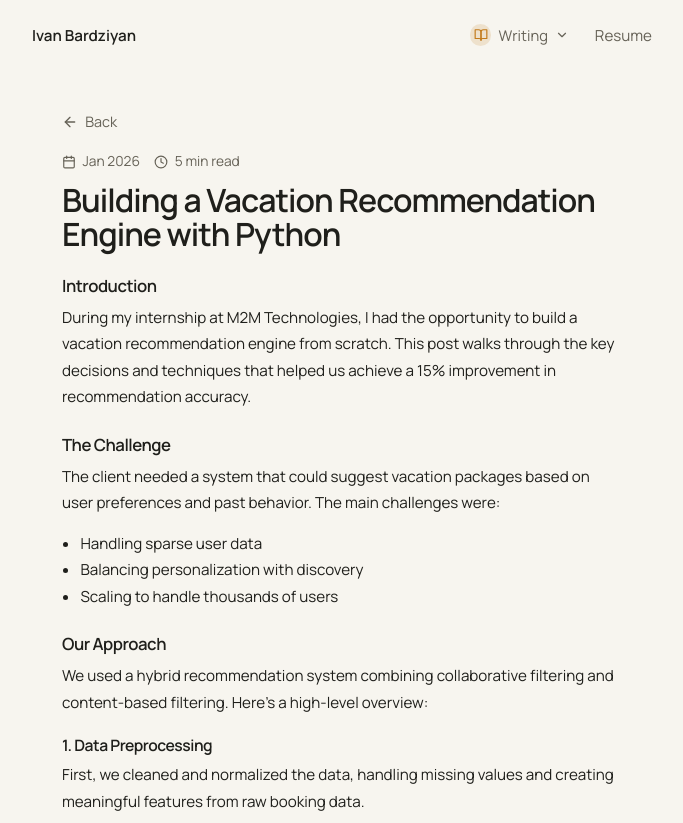
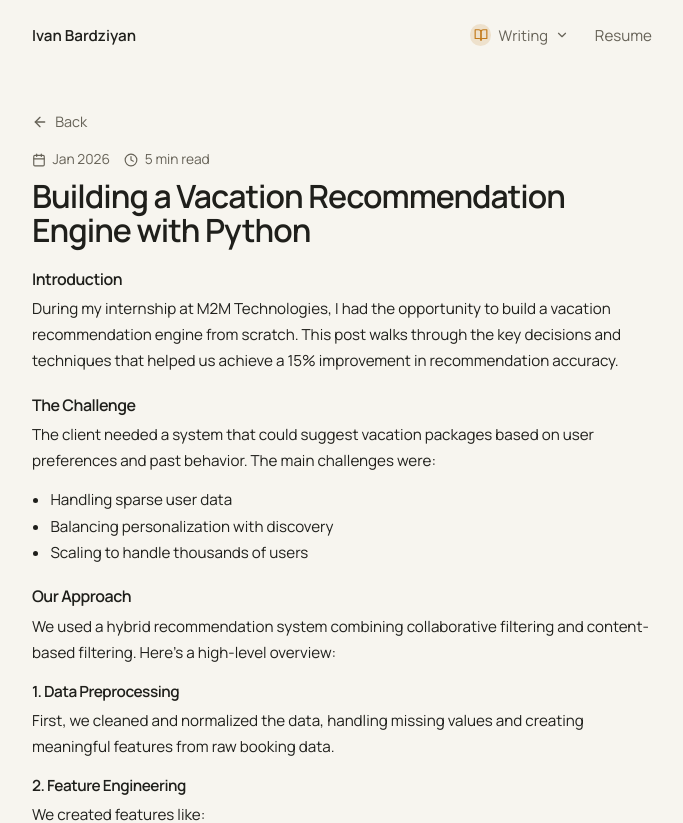
Before and after one commit to ivanbard/my-portfolio, a React (Vite) app: page /blog/building-recommendation-engine in a window 1280 px wide. Shown: the top 823 px of the page, without its empty margins (298-981 px from the left). Built offline with nearby package versions, Linux system fonts and the light colour scheme.

Commit message:
formatting fixes and sync across pages

```diff
--- a/src/App.css
+++ b/src/App.css
@@ -9,3 +9,8 @@
 .content {
   min-height: calc(100vh - 120px);
 }
+
+.route-transition {
+  min-height: inherit;
+  will-change: opacity, transform;
+}
--- a/src/App.jsx
+++ b/src/App.jsx
@@ -1,5 +1,6 @@
 import { useEffect } from 'react';
 import { BrowserRouter as Router, Routes, Route, useLocation } from 'react-router-dom';
+import { AnimatePresence, motion as Motion, useReducedMotion } from 'framer-motion';
 import Navbar from './components/Navbar';
 import LandingPage from './components/LandingPage';
 import ProjectsPage from './components/ProjectsPage';
@@ -19,6 +20,49 @@ function ScrollToTop() {
   return null;
 }
 
+function AnimatedRoutes() {
+  const location = useLocation();
+  const prefersReducedMotion = useReducedMotion();
+
+  const transition = prefersReducedMotion
+    ? { duration: 0.12, ease: 'easeOut' }
+    : { duration: 0.18, ease: [0.22, 1, 0.36, 1] };
+
+  const variants = prefersReducedMotion
+    ? {
+        initial: { opacity: 0 },
+        animate: { opacity: 1 },
+        exit: { opacity: 0 },
+      }
+    : {
+        initial: { opacity: 0, y: 6 },
+        animate: { opacity: 1, y: 0 },
+        exit: { opacity: 0, y: -4 },
+      };
+
+  return (
+    <AnimatePresence mode="wait" initial={false}>
+      <Motion.div
+        key={location.pathname}
+        className="route-transition"
+        initial="initial"
+        animate="animate"
+        exit="exit"
+        variants={variants}
+        transition={transition}
+      >
+        <Routes location={location}>
+          <Route path="/" element={<LandingPage />} />
+          <Route path="/projects" element={<ProjectsPage />} />
+          <Route path="/blog" element={<BlogPage />} />
+          <Route path="/blog/:slug" element={<BlogPost />} />
+          <Route path="/about" element={<AboutPage />} />
+        </Routes>
+      </Motion.div>
+    </AnimatePresence>
+  );
+}
+
 function App() {
   return (
     <Router>
@@ -26,13 +70,7 @@ function App() {
       <div className="app-wrapper">
         <Navbar />
         <main className="content">
-          <Routes>
-            <Route path="/" element={<LandingPage />} />
-            <Route path="/projects" element={<ProjectsPage />} />
-            <Route path="/blog" element={<BlogPage />} />
-            <Route path="/blog/:slug" element={<BlogPost />} />
-            <Route path="/about" element={<AboutPage />} />
-          </Routes>
+          <AnimatedRoutes />
         </main>
       </div>
     </Router>
--- a/src/components/AboutPage.jsx
+++ b/src/components/AboutPage.jsx
@@ -51,7 +51,7 @@ export default function AboutPage() {
                   <p>{item.organization}</p>
                 </div>
                 <p className="about-experience-period">
-                  {item.period} · {item.location}
+                  {item.period} {'·'} {item.location}
                 </p>
                 <p>{item.description}</p>
               </article>
--- a/src/components/BlogPost.jsx
+++ b/src/components/BlogPost.jsx
@@ -124,7 +124,7 @@ export default function BlogPost() {
 
   return (
     <article className="page blog-post">
-      <div className="page-shell content-narrow">
+      <div className="page-shell">
         <Link to="/blog" className="back-link">
           <FiArrowLeft size={16} />
           Back
--- a/src/styles/About.css
+++ b/src/styles/About.css
@@ -4,7 +4,7 @@
 
 .about-copy {
   display: grid;
-  gap: 0.85rem;
+  gap: 0.8rem;
   max-width: 34rem;
 }
 
@@ -18,20 +18,21 @@
 }
 
 .about-section {
-  margin-top: 1.5rem;
+  margin-top: 1.35rem;
 }
 
 .about-experience-list {
-  border-top: 1px solid var(--line);
+  display: grid;
+  gap: 1rem;
 }
 
 .about-experience-item {
-  padding: 0.8rem 0;
-  border-bottom: 1px solid var(--line);
+  display: grid;
+  gap: 0.18rem;
 }
 
 .about-experience-header {
-  margin-bottom: 0.25rem;
+  margin-bottom: 0.1rem;
 }
 
 .about-experience-header h2 {
@@ -45,5 +46,5 @@
 }
 
 .about-experience-period {
-  margin-bottom: 0.35rem;
+  margin-bottom: 0.18rem;
 }
--- a/src/styles/BlogPage.css
+++ b/src/styles/BlogPage.css
@@ -3,27 +3,30 @@
 }
 
 .blog-page-list {
-  border-top: 1px solid var(--line);
+  display: grid;
+  gap: 1rem;
 }
 
 .blog-page-item {
-  display: block;
-  padding: 0.75rem 0;
-  border-bottom: 1px solid var(--line);
+  display: grid;
+  gap: 0.18rem;
 }
 
 .blog-page-date {
-  margin-bottom: 0.2rem;
   color: var(--muted);
   font-size: 0.86rem;
 }
 
 .blog-page-item h2 {
   font-size: 0.98rem;
-  margin-bottom: 0.2rem;
 }
 
 .blog-page-excerpt {
   color: var(--muted);
   font-size: 0.9rem;
 }
+
+.blog-page-item:hover h2,
+.blog-page-item:focus-visible h2 {
+  color: var(--text);
+}
--- a/src/styles/BlogPost.css
+++ b/src/styles/BlogPost.css
@@ -3,7 +3,7 @@
 }
 
 .blog-post-header {
-  margin-bottom: 1.4rem;
+  margin-bottom: 1.15rem;
 }
 
 .blog-post-header h1 {
@@ -15,7 +15,7 @@
   display: flex;
   flex-wrap: wrap;
   gap: 0.65rem 0.9rem;
-  margin-bottom: 0.6rem;
+  margin-bottom: 0.5rem;
   color: var(--muted);
   font-size: 0.86rem;
 }
@@ -27,17 +27,17 @@
 }
 
 .blog-post-content {
-  line-height: 1.75;
+  line-height: 1.72;
 }
 
 .blog-post-content h2 {
-  margin: 1.5rem 0 0.6rem;
-  font-size: 1.05rem;
+  margin: 1.35rem 0 0.5rem;
+  font-size: 1rem;
 }
 
 .blog-post-content h3 {
-  margin: 1.2rem 0 0.55rem;
-  font-size: 0.98rem;
+  margin: 1.05rem 0 0.45rem;
+  font-size: 0.96rem;
 }
 
 .blog-post-content p,
@@ -46,12 +46,12 @@
 }
 
 .blog-post-content p {
-  margin-bottom: 0.85rem;
+  margin-bottom: 0.8rem;
 }
 
 .blog-post-content ul,
 .blog-post-content ol {
-  margin: 0 0 0.85rem 1.15rem;
+  margin: 0 0 0.8rem 1.15rem;
 }
 
 .blog-post-content strong {
@@ -64,9 +64,10 @@
 }
 
 .blog-post-content pre {
-  margin: 1rem 0;
+  margin: 0.95rem 0;
   padding: 0.75rem 0.85rem;
-  border: 1px solid var(--line);
+  background: #efe9dc;
+  border-radius: 0.3rem;
   overflow-x: auto;
 }
 
--- a/src/styles/ProjectsPage.css
+++ b/src/styles/ProjectsPage.css
@@ -3,20 +3,19 @@
 }
 
 .projects-page-list {
-  border-top: 1px solid var(--line);
+  display: grid;
+  gap: 1rem;
 }
 
 .projects-page-item {
   display: grid;
   grid-template-columns: minmax(0, 1fr) auto;
-  gap: 0.75rem 1.5rem;
-  padding: 0.75rem 0;
-  border-bottom: 1px solid var(--line);
+  gap: 0.45rem 1.5rem;
 }
 
 .projects-page-main h2 {
   font-size: 0.98rem;
-  margin-bottom: 0.2rem;
+  margin-bottom: 0.18rem;
 }
 
 .projects-page-main p {
@@ -42,12 +41,18 @@
 }
 
 .projects-page-tags {
-  margin-top: 0.25rem;
+  margin-top: 0.2rem;
+}
+
+.projects-page-links a:hover,
+.projects-page-links a:focus-visible {
+  color: var(--text);
 }
 
 @media (max-width: 640px) {
   .projects-page-item {
     grid-template-columns: 1fr;
+    gap: 0.3rem;
   }
 
   .projects-page-meta {
--- a/src/styles/globals.css
+++ b/src/styles/globals.css
@@ -101,7 +101,9 @@ img {
 }
 
 .page-header {
-  margin-bottom: 1.25rem;
+  display: grid;
+  gap: 0.35rem;
+  margin-bottom: 1rem;
 }
 
 .page-header h1 {
@@ -111,16 +113,16 @@ img {
 
 .page-intro {
   max-width: 34rem;
-  margin-top: 0.55rem;
   color: var(--muted);
   font-size: 0.95rem;
+  line-height: 1.6;
 }
 
 .back-link {
   display: inline-flex;
   align-items: center;
   gap: 0.45rem;
-  margin-bottom: 1rem;
+  margin-bottom: 0.9rem;
   color: var(--muted);
   font-size: 0.9rem;
 }
```
